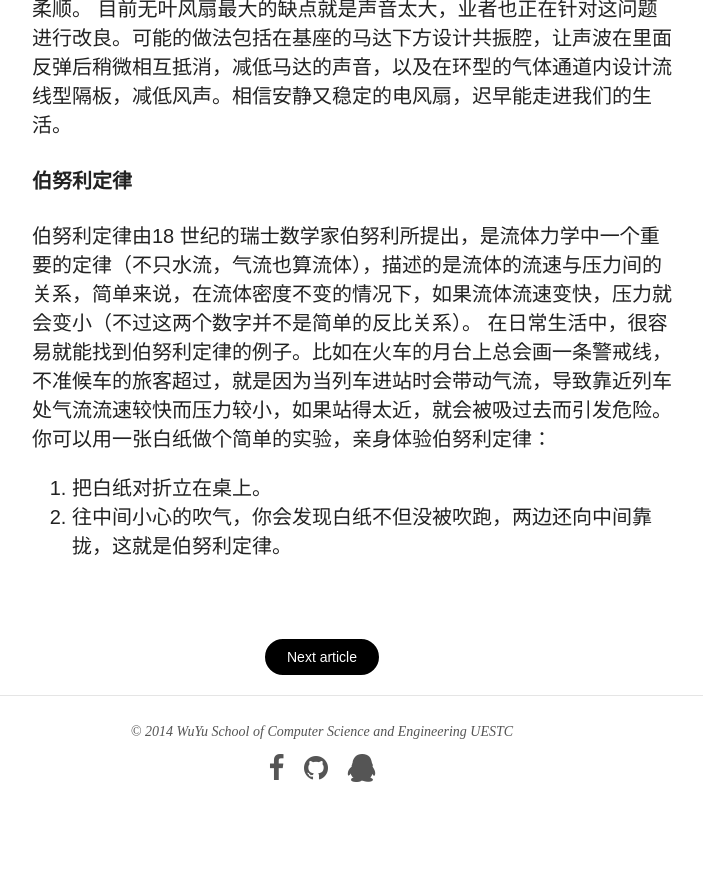
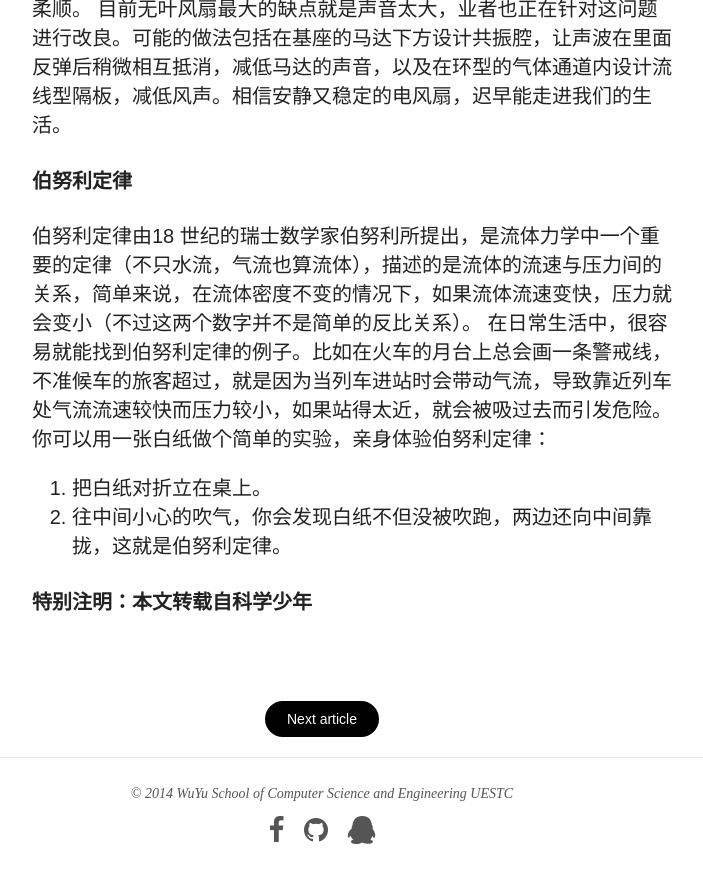
Before and after one commit to wuyu201321060203/wuyu201321060203.github.io, a Jekyll site: the page built from _posts/2014-06-10-bladeless-fan.md, in a window 1280 px wide and 900 px high, scrolled down 2708 px. Shown: the top 883 px of the window, without its empty margins (318-1021 px from the left). Built offline with Jekyll 4.4.1, drawn with Linux system fonts in a browser that asks for light colours; nearby versions of some CDN libraries; before the commit the page ends 3546 px from its top, so only the background shows below that.

Commit message:
first post of bladeless-fan

```diff
--- a/_posts/2014-06-10-bladeless-fan.md
+++ b/_posts/2014-06-10-bladeless-fan.md
@@ -34,3 +34,5 @@ share: true
 
 1. 把白纸对折立在桌上。
 2. 往中间小心的吹气，你会发现白纸不但没被吹跑，两边还向中间靠拢，这就是伯努利定律。
+
+####特别注明：本文转载自科学少年
```
